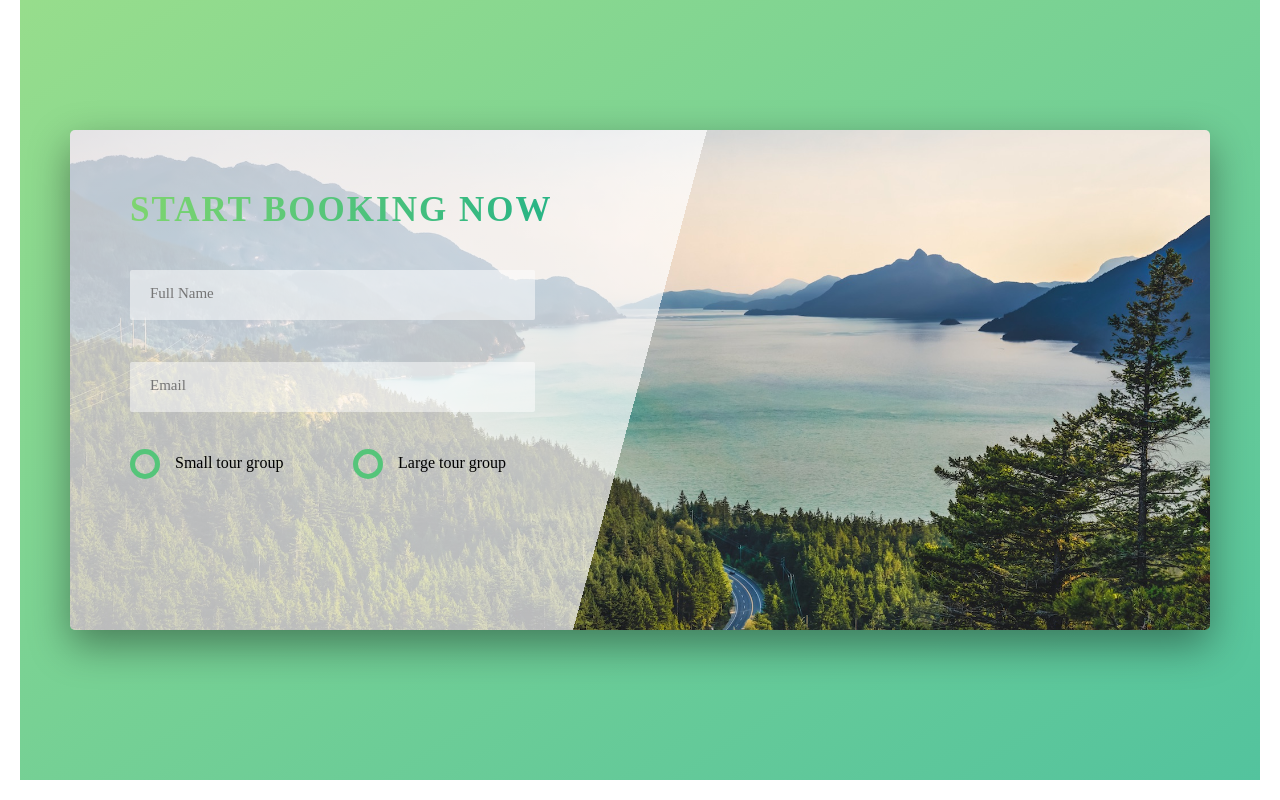
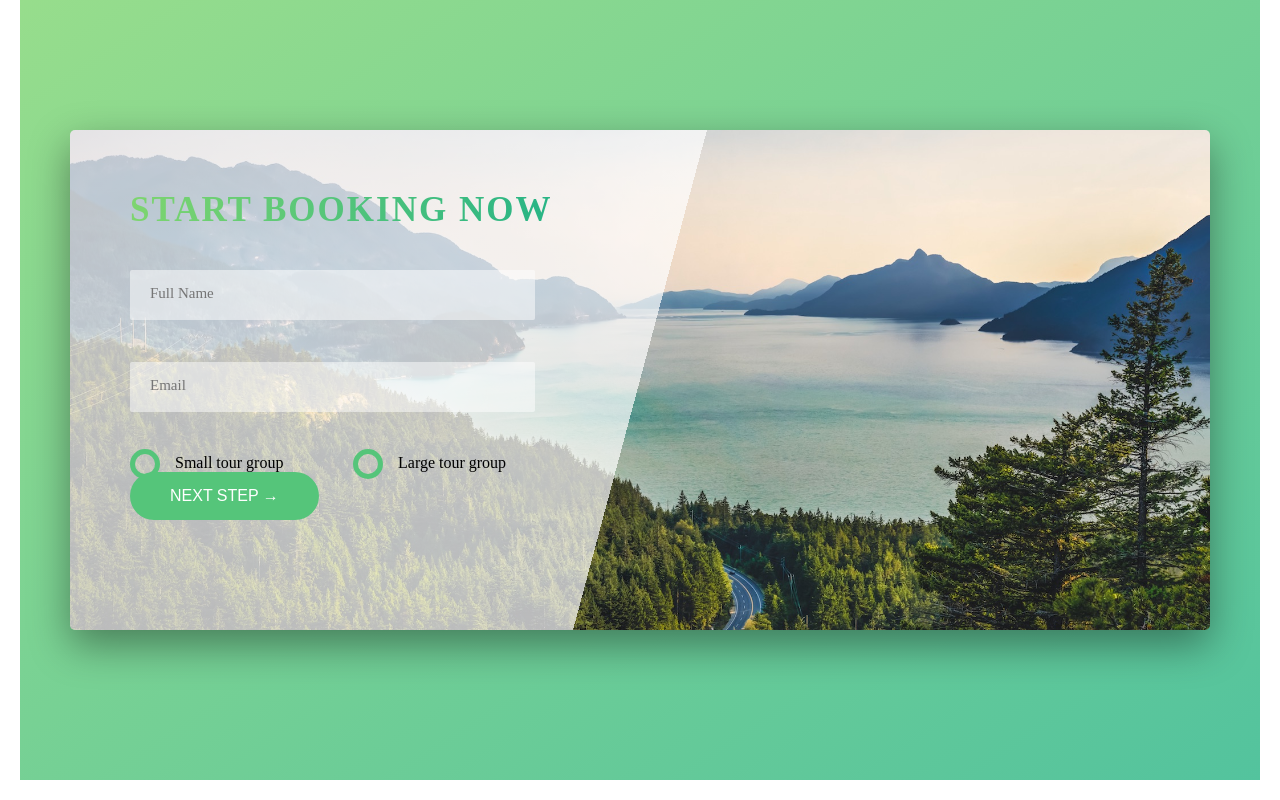
Before and after one commit to Josue-ls/Css-natours, a website: page index.html in a window 1280 px wide. Shown: the part 4207-5007 px from the top of the page. Drawn offline with Linux system fonts and the light colour scheme.

Commit message:
feat: next step btn added

```diff
--- a/index.html
+++ b/index.html
@@ -358,6 +358,9 @@
                       <span class="form__radio-button"></span>Large tour group
                     </label>
                   </div>
+                  <div class="form__group">
+                    <button class="btn btn--green">Next step &rarr;</button>
+                  </div>
                 </div>
               </form>
             </div>
--- a/sass/components/_btn.scss
+++ b/sass/components/_btn.scss
@@ -1,4 +1,5 @@
 .btn {
+  &,
   &:link,
   &:visited {
     text-transform: uppercase;
@@ -9,6 +10,10 @@
     transition: all 0.2s;
     position: relative;
     font-size: $default-font-size;
+
+    // Change fot the <button/> element
+    border: none;
+    cursor: pointer;
   }
 
   &::after {
```
Also changed, not shown: css/style.css.
